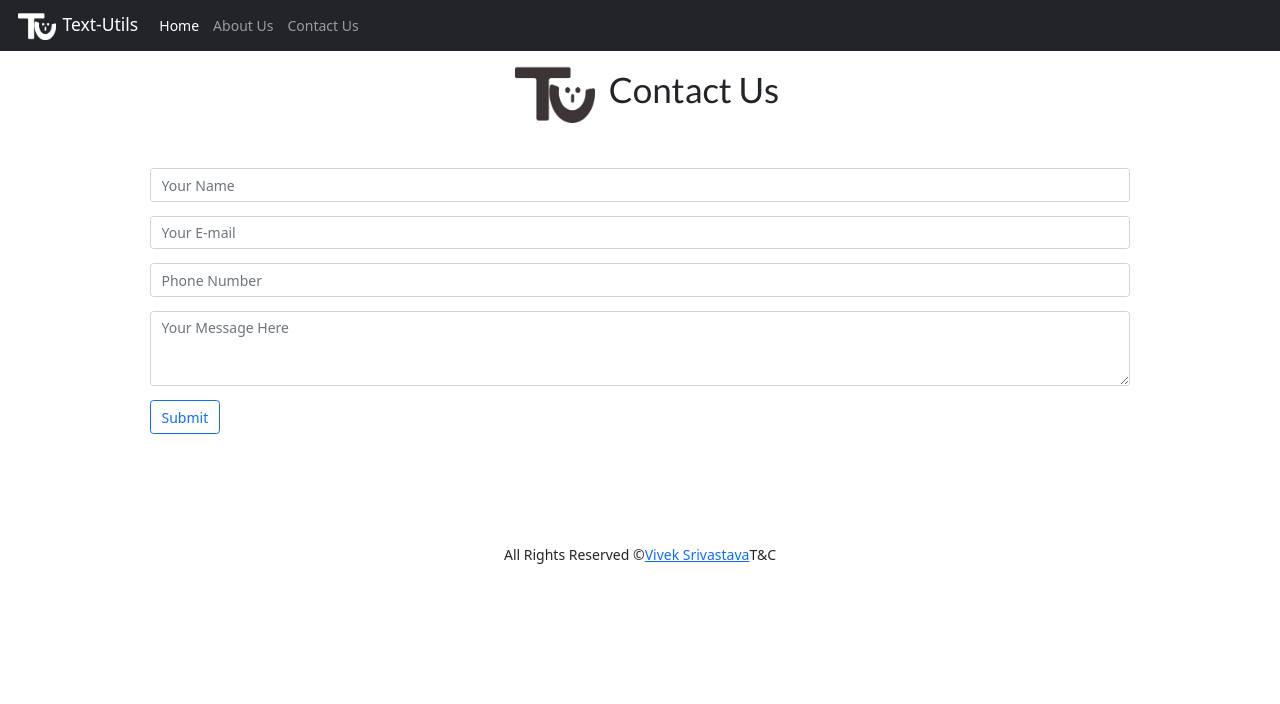
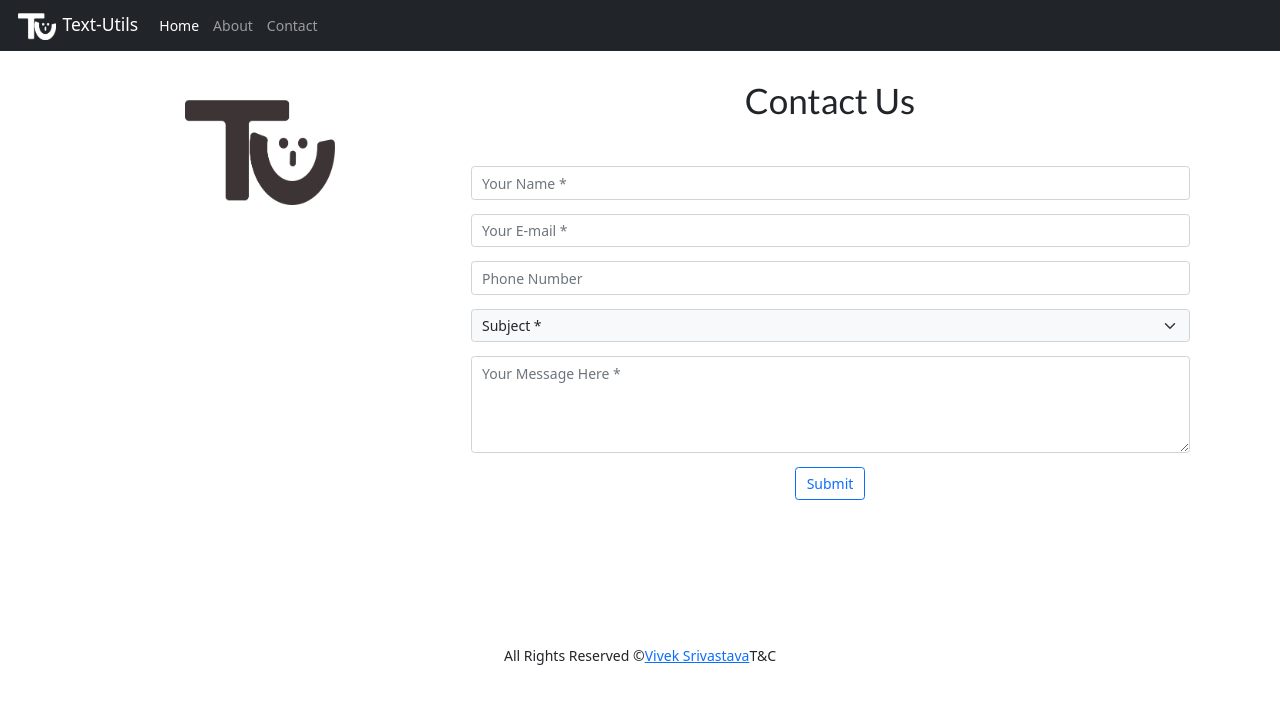
Before and after one commit to Vivek3072/TextUtils, a React (Create React App) app: page /Contact in a window 1280 px wide. Shown: the top 704 px of the page. Built offline with nearby package versions, Linux system fonts and the light colour scheme.

Commit message:
Updated Contact Form

```diff
--- a/src/App.js
+++ b/src/App.js
@@ -9,11 +9,11 @@ import Contact from "./Components/Contact";
 function App() {
   return (
     <>
-      <Navbar title="Text-Utils" about="About Us" />
+      <Navbar />
 
       <Switch>
       <Route exact path="/" component={TextForm} />
-      <Route  path="/TextForm" component={TextForm} />
+      <Route  path="/TextUtils" component={TextForm} />
       <Route  path="/About" component={About} />
       <Route  path="/Contact" component={Contact} />
       </Switch>
--- a/src/Components/Contact.js
+++ b/src/Components/Contact.js
@@ -1,27 +1,32 @@
 import React from "react";
 import darkLogo from "../darkLogo.png";
 import { Link } from "react-router-dom";
+import "./MyStyle.css";
 
 export default function Contact() {
   return (
     <>
-      <div className="headpart container text-center my-3">
-        <h1>
+      <div className="container text-center my-3">
+        <div className="row">
+          <div className="contactLeft col-lg-4 text-center">
             <img
               src={darkLogo}
-            className="mx-3"
-            style={{ width: "80px" }}
+              className="animeLogo img-fluid mx-3 my-4"
               alt="appLogo"
             />
-          Contact Us
-        </h1>
           </div>
-      <div className="container mb-4 my-4" style={{ padding: "10px 80px" }}>
+
+          <div className="col-lg-8 contactRight my-3">
+            <h1>Contact Us</h1>
+            <div
+              className="container mb-4 my-4"
+              style={{ padding: "10px 10px" }}
+            >
               <input
                 type="text"
                 className="form-control my-3"
                 id="exampleFormControlInput1"
-          placeholder="Your Name"
+                placeholder="Your Name *"
                 required
                 autoComplete="off"
               />
@@ -29,10 +34,11 @@ export default function Contact() {
                 type="email"
                 className="form-control my-3"
                 id="email"
-          placeholder="Your E-mail"
+                placeholder="Your E-mail *"
                 required
                 autoComplete="off"
               />
+
               <input
                 type="text"
                 className="form-control my-3"
@@ -42,20 +48,33 @@ export default function Contact() {
                 autoComplete="off"
               />
 
+              <select
+                className="form-select bg-light"
+                aria-label="Default select example"
+              >
+                <option>Subject *</option>
+                <option value="1">Post a review!</option>
+                <option value="2">Have a suggestion!</option>
+                <option value="3">Report bugs!</option>
+              </select>
+
               <div className="mb-3">
                 <textarea
-            placeholder="Your Message Here"
+                  placeholder="Your Message Here *"
                   className="form-control my-3"
                   id="message"
-            rows="3"
+                  rows="4"
                   required
                   autoComplete="off"
-          ></textarea>
+                />
               </div>
               <Link to="/">
                 <button className="btn btn-outline-primary">Submit</button>
               </Link>
             </div>
+          </div>
+        </div>
+      </div>
     </>
   );
 }
--- /dev/null
+++ b/src/Components/MyStyle.css
@@ -0,0 +1,26 @@
+.animeLogo {
+  width: 150px;
+  animation: animateLogo 4s ease-in-out infinite alternate;
+}
+
+@keyframes animateLogo {
+  from {
+    width: 25%;
+  }
+  to {
+    width: 45%;
+  }
+}
+
+.contactLeft {
+  height: 28vh;
+}
+
+@media only screen and (min-width:375px) {
+    .contactLeft{
+        display: "flex";
+        justify-content : "center";
+        align-items : "center";
+        padding: 10px 0px;
+    }
+}
--- a/src/Components/Navbar.js
+++ b/src/Components/Navbar.js
@@ -3,7 +3,7 @@ import PropTypes from "prop-types";
 import myLogo from "../myLogo.png";
 import { Link } from "react-router-dom";
 
-export default function Navbar(props) {
+export default function Navbar() {
   return (
     <>
       <nav className="navbar navbar-expand-lg navbar-dark bg-dark">
@@ -15,7 +15,7 @@ export default function Navbar(props) {
               src={myLogo}
               alt="appLogo"
             />
-            {props.title}
+            Text-Utils
           </a>
           <button
             className="navbar-toggler"
@@ -37,12 +37,12 @@ export default function Navbar(props) {
               </li>
               <li className="nav-item">
                 <Link to="/About" className="nav-link">
-                  {props.about}
+                About
                 </Link>
               </li>
               <li className="nav-item">
                 <Link to="/Contact" className="nav-link">
-                  Contact Us
+                  Contact
                 </Link>
               </li>
             </ul>
```
Lines whose indentation alone changed are shown as unchanged.
